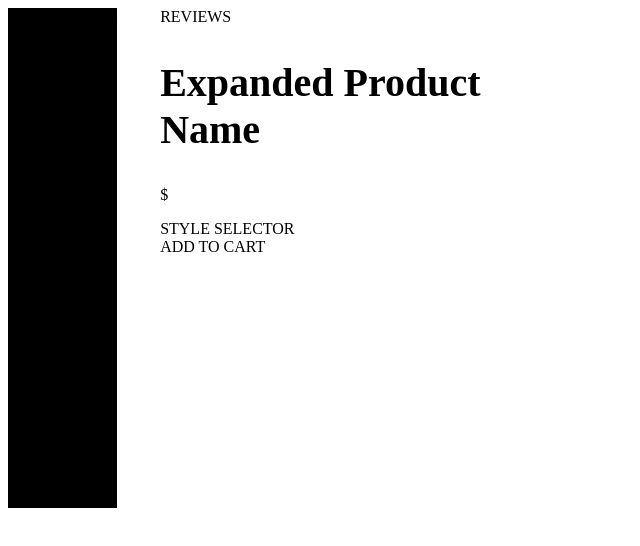
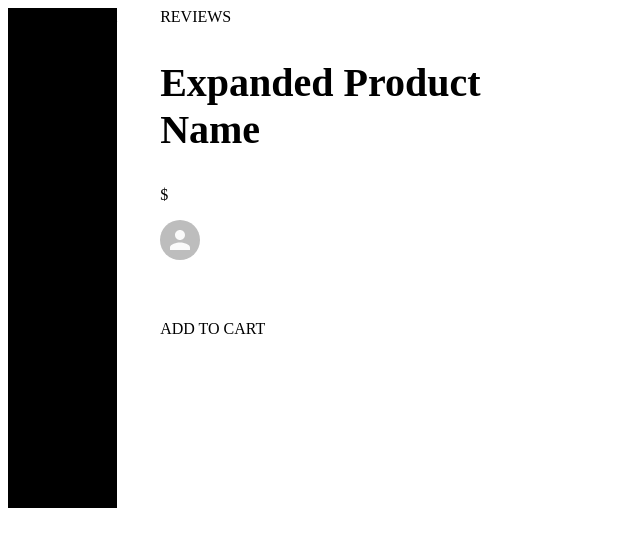
Before and after one commit to RAJE-tech/Product-Detail, a React app: page / in a window 1280 px wide. Shown: the top 546 px of the page, without its empty margins (0-640 px from the left). Built offline with nearby package versions, Linux system fonts and the light colour scheme; no server answers; the HTML template or start-up script is replaced by a standard one.

Commit message:
added material-ui avatar component for style selectors which made them not resize awkwardly

```diff
--- a/package.json
+++ b/package.json
@@ -23,6 +23,7 @@
   },
   "homepage": "https://github.com/RAJE-tech/related-items#readme",
   "dependencies": {
+    "@material-ui/core": "^4.11.0",
     "axios": "^0.20.0",
     "babel-jest": "^26.3.0",
     "bootstrap": "^4.5.2",
--- a/src/components/App.jsx
+++ b/src/components/App.jsx
@@ -23,7 +23,7 @@ function App() {
 
   const [styles, setStyles] = React.useState([
     {
-      style_id: null,
+      style_id: 0,
       name: null,
       original_price: null,
       sale_price: null,
@@ -56,10 +56,10 @@ function App() {
   return (
     <div className="container">
       <div className="row ajs-top-half no-gutters">
-        <div className="col-md-8">
+        <div className="col-md-8 col-12">
           <CarouselContainer photos={styles[styleIndex].photos} />
         </div>
-        <div className="col-md-4">
+        <div className="col-md-4 col-12">
           <CustomerInteraction
             product={product}
             styles={styles}
--- a/src/components/LimitedInfo.jsx
+++ b/src/components/LimitedInfo.jsx
@@ -1,6 +1,6 @@
 import React from 'react';
 
-function Review({ product, styles, styleIndex }) {
+function LimitedInfo({ product, styles, styleIndex }) {
   const price = styles[styleIndex].sale_price !== '0' ? styles[styleIndex].sale_price: styles[styleIndex].original_price
   return (
     <div>
@@ -13,4 +13,4 @@ function Review({ product, styles, styleIndex }) {
   );
 }
 
-export default Review;
+export default LimitedInfo;
--- a/src/components/StyleSelector.jsx
+++ b/src/components/StyleSelector.jsx
@@ -1,9 +1,22 @@
 import React from 'react';
+import Avatar from '@material-ui/core/Avatar';
 
-function Review(props) {
+function StyleSelector({ styles, setStyleIndex, styleIndex }) {
   return (
-    <div>STYLE SELECTOR</div>
+    <div className="row style-selector">
+      {styles.map((style, index) => {
+        return (
+          <div
+            className={"ajs-style-btn rounded-circle col-3 " + (style.style_id === styles[styleIndex].style_id ? "ajs-style-btn" : "")}
+            key={style.style_id}
+            onClick={() => setStyleIndex(index)}
+          >
+            <Avatar src={style.photos[0].thumbnail_url} alt={style.name} />
+          </div>
+        );
+      })}
+    </div>
   );
 }
 
-export default Review;
+export default StyleSelector;
--- a/src/main.css
+++ b/src/main.css
@@ -6,12 +6,11 @@
 }
 .carousel{
   width:100%;
-  height: 100%;
+  height: auto;
   background-color: black;
   display: flex;
   flex-direction: row;
   justify-content: center;
-  height: 500px;
 }
 img{
   max-height: 100%;
@@ -34,6 +33,7 @@ img{
 .ajs-top-half{
   display: flex;
   flex-direction: row;
+  height: 500px;
 }
 .ajs-product-name{
   font-weight: 900;
@@ -41,6 +41,7 @@ img{
 }
 .ajs-customer-interaction-container {
   margin-left: 10%;
+  height: 100%;
 }
 .ajs-carousel-indicator{
   display: flex;
@@ -49,3 +50,13 @@ img{
   margin-left: 1%;
   margin-right: 1%;
 }
+.ajs-style-btn img{
+  width: 100px;
+  height: 100px;
+  border-radius: 50%;
+  object-fit: cover;
+}
+.style-selector{
+  height: 100px;
+  overflow: auto;
+}
```
Also changed, not shown: 4 other files (tests, documents, lock files or other folders).
